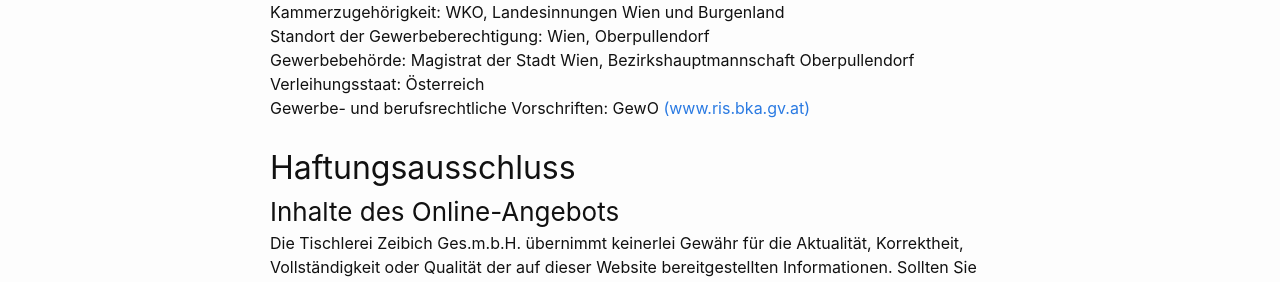
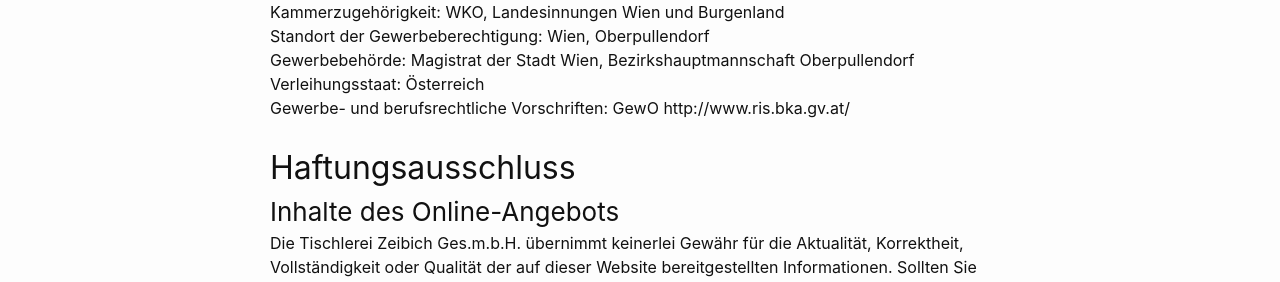
Before and after one commit to Zeibich/www.zeibich.at, a Jekyll site: the page built from impressum.md, in a window 1280 px wide. Shown: the part 672-954 px from the top of the page. Built offline with Jekyll 4.4.1, drawn with Linux system fonts in a browser that asks for light colours; some of the changed lines change nothing that is shown.

Commit message:
Update impressum.md

```diff
--- a/impressum.md
+++ b/impressum.md
@@ -36,7 +36,7 @@
 Standort der Gewerbeberechtigung: Wien, Oberpullendorf<br>
 Gewerbebehörde: Magistrat der Stadt Wien, Bezirkshauptmannschaft Oberpullendorf<br>
 Verleihungsstaat: Österreich<br>
-Gewerbe- und berufsrechtliche Vorschriften: GewO <a href="http://www.ris.bka.gv.at/" target=_blank>(www.ris.bka.gv.at)</a><br>
+Gewerbe- und berufsrechtliche Vorschriften: GewO http://www.ris.bka.gv.at/<br>
 </p>
 <br>
 
```
